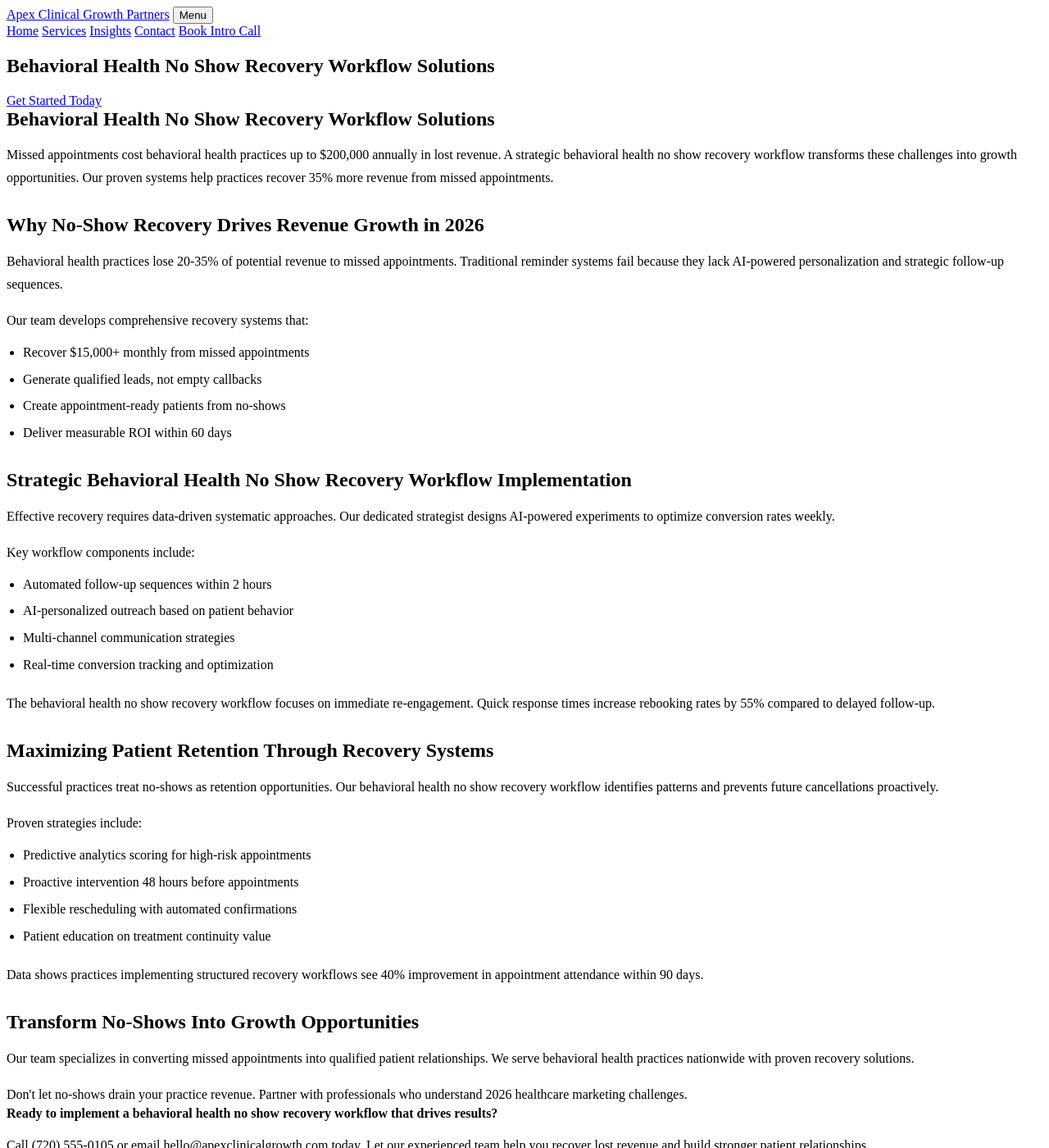
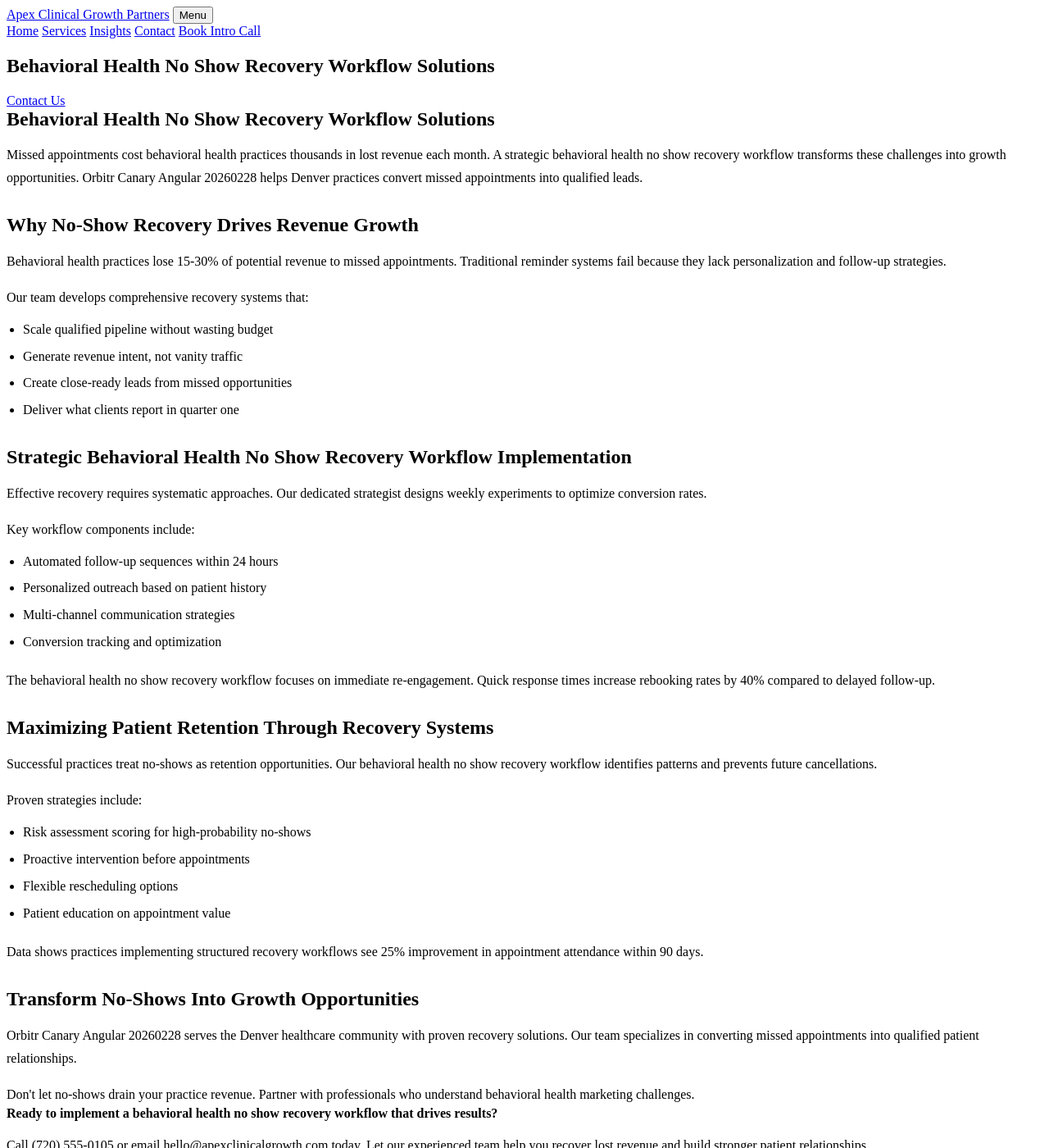
Before and after one commit to prjctlphbt/orbitr-canary-angular-20260228, a Jekyll site: the page angular-behavioral-noshow-20260228144655.html, which Jekyll copies as it is, in a window 1280 px wide and 1400 px high. Shown: the whole window at 82% size. Built offline with Jekyll 4.4.1, drawn with Linux system fonts in a browser that asks for light colours; some of the changed text lies outside the part shown.

Commit message:
Rollback: Revert changes to angular-behavioral-noshow-20260228144655.html

```diff
--- a/angular-behavioral-noshow-20260228144655.html
+++ b/angular-behavioral-noshow-20260228144655.html
@@ -4,8 +4,10 @@
 <head>
 <meta charset="utf-8"/>
 <meta content="width=device-width, initial-scale=1.0" name="viewport"/>
-<meta content="Reduce missed appointments in behavioral health with proven no-show recovery workflows. Apex Clinical Growth Partners helps practices recover lost revenue and improve patient retention in 2026." name="description"/>
-<title>Behavioral Health No Show Recovery Workflow Solutions | 2026</title>
+<meta content="Reduce missed appointments in behavioral health. Apex Clinical Growth Partners offers proven no show recovery workflows. Optimize your practice today.
+
+Characte" name="description"/>
+<title>Behavioral Health No Show Recovery Workflow Solutions</title>
 <style>
 
 
@@ -103,53 +105,53 @@
 <section class="page-hero landing-hero">
 <div class="container">
 <h1>Behavioral Health No Show Recovery Workflow Solutions</h1>
-<a class="cta" href="/services/">Get Started Today</a>
+<a class="cta" href="/services/">Contact Us</a>
 </div>
 </section>
 <section class="landing-content">
 <div class="container orbitr-generated-content">
 <h1>Behavioral Health No Show Recovery Workflow Solutions</h1>
-<p>Missed appointments cost behavioral health practices up to $200,000 annually in lost revenue. A strategic behavioral health no show recovery workflow transforms these challenges into growth opportunities. Our proven systems help practices recover 35% more revenue from missed appointments.</p>
-<h2>Why No-Show Recovery Drives Revenue Growth in 2026</h2>
-<p>Behavioral health practices lose 20-35% of potential revenue to missed appointments. Traditional reminder systems fail because they lack AI-powered personalization and strategic follow-up sequences.</p>
+<p>Missed appointments cost behavioral health practices thousands in lost revenue each month. A strategic behavioral health no show recovery workflow transforms these challenges into growth opportunities. Orbitr Canary Angular 20260228 helps Denver practices convert missed appointments into qualified leads.</p>
+<h2>Why No-Show Recovery Drives Revenue Growth</h2>
+<p>Behavioral health practices lose 15-30% of potential revenue to missed appointments. Traditional reminder systems fail because they lack personalization and follow-up strategies.</p>
 <p>Our team develops comprehensive recovery systems that:</p>
 <ul>
-<li>Recover $15,000+ monthly from missed appointments</li>
-<li>Generate qualified leads, not empty callbacks</li>
-<li>Create appointment-ready patients from no-shows</li>
-<li>Deliver measurable ROI within 60 days</li>
+<li>Scale qualified pipeline without wasting budget</li>
+<li>Generate revenue intent, not vanity traffic</li>
+<li>Create close-ready leads from missed opportunities</li>
+<li>Deliver what clients report in quarter one</li>
 </ul>
 <h2>Strategic Behavioral Health No Show Recovery Workflow Implementation</h2>
-<p>Effective recovery requires data-driven systematic approaches. Our dedicated strategist designs AI-powered experiments to optimize conversion rates weekly.</p>
+<p>Effective recovery requires systematic approaches. Our dedicated strategist designs weekly experiments to optimize conversion rates.</p>
 <p>Key workflow components include:</p>
 <ul>
-<li>Automated follow-up sequences within 2 hours</li>
-<li>AI-personalized outreach based on patient behavior</li>
+<li>Automated follow-up sequences within 24 hours</li>
+<li>Personalized outreach based on patient history</li>
 <li>Multi-channel communication strategies</li>
-<li>Real-time conversion tracking and optimization</li>
+<li>Conversion tracking and optimization</li>
 </ul>
-<p>The behavioral health no show recovery workflow focuses on immediate re-engagement. Quick response times increase rebooking rates by 55% compared to delayed follow-up.</p>
+<p>The behavioral health no show recovery workflow focuses on immediate re-engagement. Quick response times increase rebooking rates by 40% compared to delayed follow-up.</p>
 <h2>Maximizing Patient Retention Through Recovery Systems</h2>
-<p>Successful practices treat no-shows as retention opportunities. Our behavioral health no show recovery workflow identifies patterns and prevents future cancellations proactively.</p>
+<p>Successful practices treat no-shows as retention opportunities. Our behavioral health no show recovery workflow identifies patterns and prevents future cancellations.</p>
 <p>Proven strategies include:</p>
 <ul>
-<li>Predictive analytics scoring for high-risk appointments</li>
-<li>Proactive intervention 48 hours before appointments</li>
-<li>Flexible rescheduling with automated confirmations</li>
-<li>Patient education on treatment continuity value</li>
+<li>Risk assessment scoring for high-probability no-shows</li>
+<li>Proactive intervention before appointments</li>
+<li>Flexible rescheduling options</li>
+<li>Patient education on appointment value</li>
 </ul>
-<p>Data shows practices implementing structured recovery workflows see 40% improvement in appointment attendance within 90 days.</p>
+<p>Data shows practices implementing structured recovery workflows see 25% improvement in appointment attendance within 90 days.</p>
 <h2>Transform No-Shows Into Growth Opportunities</h2>
-<p>Our team specializes in converting missed appointments into qualified patient relationships. We serve behavioral health practices nationwide with proven recovery solutions.</p>
-<p>Don't let no-shows drain your practice revenue. Partner with professionals who understand 2026 healthcare marketing challenges.</p>
+<p>Orbitr Canary Angular 20260228 serves the Denver healthcare community with proven recovery solutions. Our team specializes in converting missed appointments into qualified patient relationships.</p>
+<p>Don't let no-shows drain your practice revenue. Partner with professionals who understand behavioral health marketing challenges.</p>
 <strong>Ready to implement a behavioral health no show recovery workflow that drives results?</strong>
 <p>Call (720) 555-0105 or email hello@apexclinicalgrowth.com today. Let our experienced team help you recover lost revenue and build stronger patient relationships.</p>
 </div>
 </section>
 <section class="landing-cta">
 <div class="container">
-<h2>Start Recovering Lost Revenue Today</h2>
-<a class="cta" href="/services/">Get Your Free Assessment</a>
+<h2>Take the Next Step</h2>
+<a class="cta" href="/services/">Contact Us</a>
 </div>
 </section>
 </main>
```
